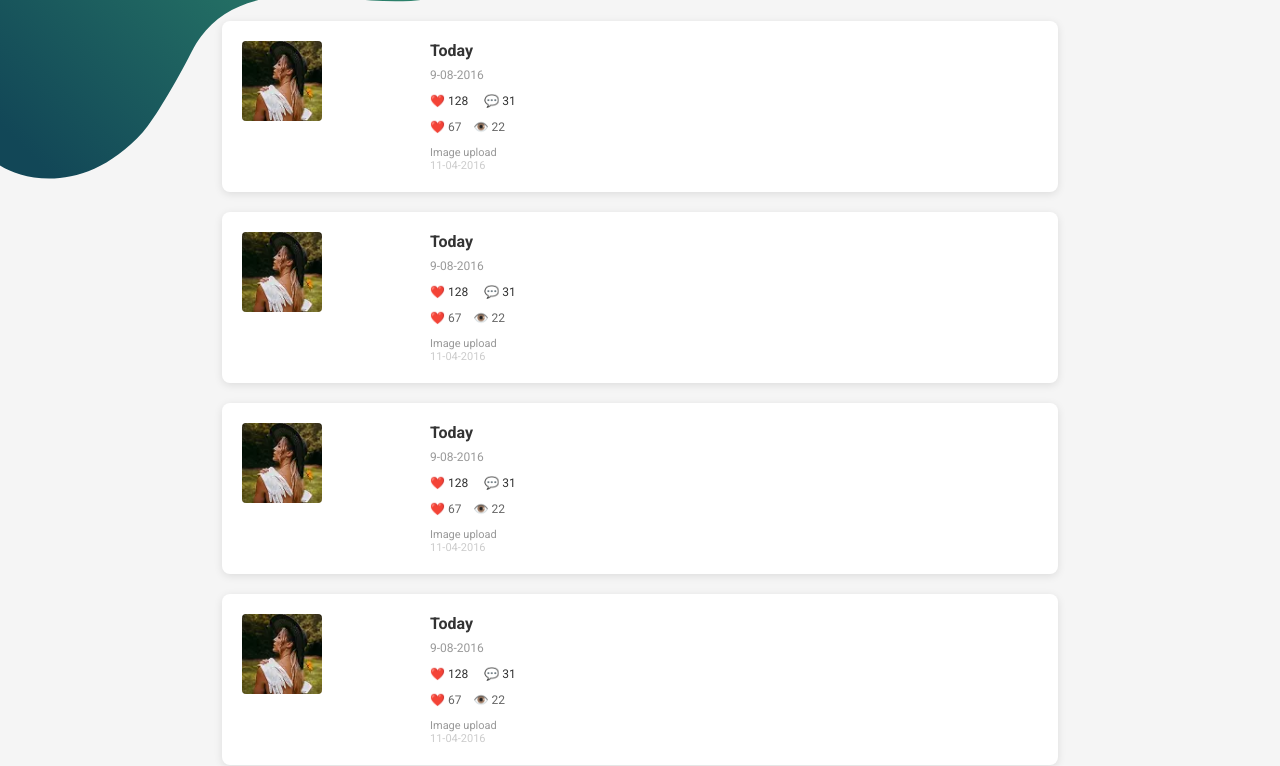
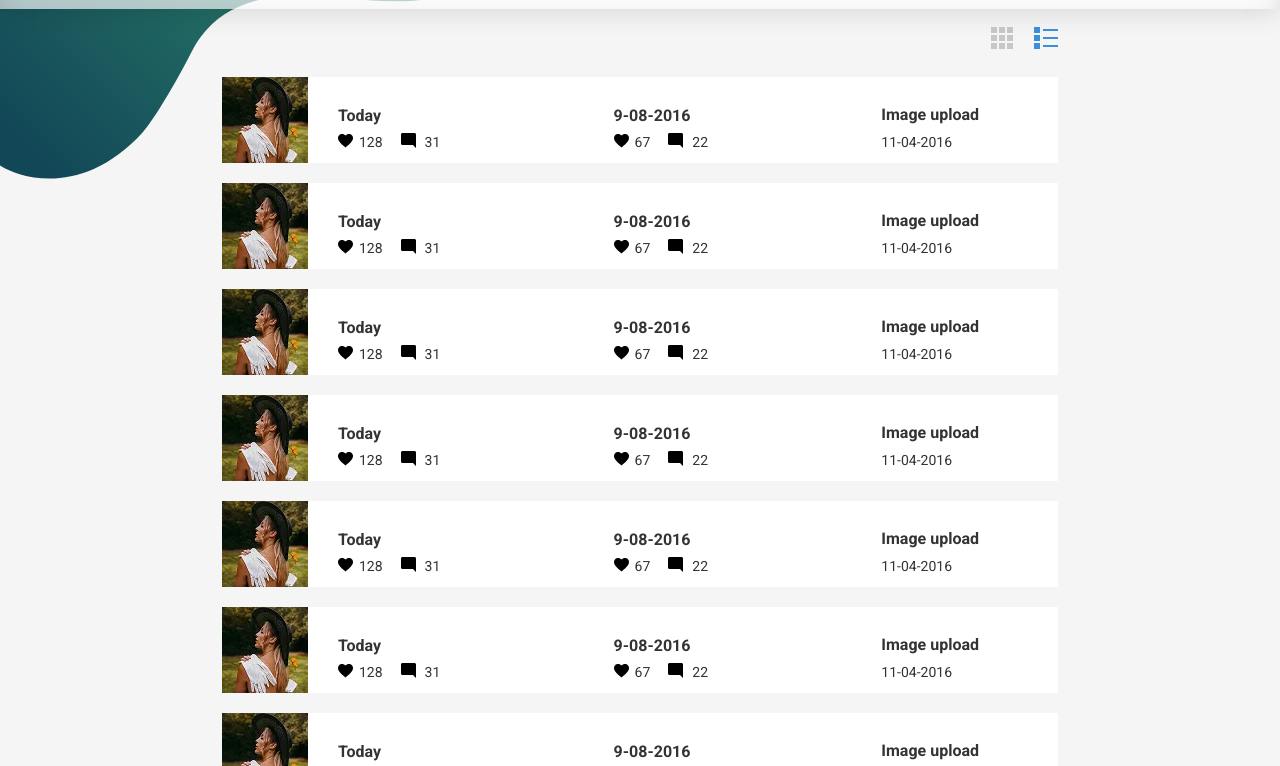
Before and after one commit to Tolkachev-A/Webspark, a website built with Vite: page index.html in a window 1280 px wide. Shown: the part 219-985 px from the top of the page. Built offline with nearby package versions, Linux system fonts and the light colour scheme.

Commit message:
feat: fix style

```diff
--- a/src/main.js
+++ b/src/main.js
@@ -94,18 +94,26 @@ function createPostElement(post) {
     </div>
 
     <div class="post__content">
-      <h2 class="post__title">${post.title}</h2>
-      <time class="post__date">${post.date}</time>
-      <div class="post__stats">
-        <span class="stat">❤️ ${post.likes}</span>
-        <span class="stat">💬 ${post.comments}</span>
+        <div>
+        <h2 class="post__title">${post.title}</h2>
+
+      <div class="post__meta">
+        <p class="post__like">${post.likes}</p>
+        <p class="post__messages">${post.comments}</p>
       </div>
+    </div>
+      <div>
+      <h2 class="post__title">${post.date}</h2>
       <div class="post__meta">
-        <span class="likes">❤️ ${post.shares}</span>
-        <span class="views">👁️ ${post.views}</span>
+        <span class="post__like">${post.shares}</span>
+        <span class="post__messages">${post.views}</span>
       </div>
-      <p class="post__upload">Image upload</p>
+</div>
+       <div>
+        <h2 class="post__title">Image upload</h2>
       <time class="post__upload-date">${post.uploadDate}</time>
+</div>
+
     </div>
   `
 
--- a/src/styles/index.scss
+++ b/src/styles/index.scss
@@ -79,7 +79,7 @@ body {
     line-height: 15px;
   }
 
-  &__stats {
+  &__meta {
     display: flex;
     gap: 28px;
     padding-left: 4px;
@@ -171,8 +171,7 @@ body {
 }
 
 .posts-grid {
-  display: grid;
-  grid-template-columns: repeat(auto-fill, minmax(320px, 1fr));
+
   gap: 20px;
   margin-bottom: 40px;
 }
@@ -182,41 +181,84 @@ body {
   flex-direction: column;
   gap: 20px;
   margin-bottom: 40px;
+
+  .post {
+    display: flex;
+    gap: 30px;
+    padding-right: 79px;
+    background: #fff;
+  }
+
+  .post__gallery {
+    gap: 8px;
+    width: auto;
+    flex-shrink: 0;
+  }
+
+  .post__content {
+    padding-top: 16px;
+    flex: 1;
+    gap: 8px;
+    display: flex;
+    align-items: center;
+    justify-content: space-between;
+  }
 }
 
 .post {
-  background: white;
-  border-radius: 8px;
-  overflow: hidden;
-  box-shadow: 0 2px 8px rgba(0, 0, 0, 0.1);
-  transition: transform 0.3s, box-shadow 0.3s;
+  &__stats,
+  &__meta{
+    display: flex;
+    gap: 18px;
+    font-size: 14px;
+    align-items: center;
+  }
 
-  &:hover {
-    transform: translateY(-4px);
-    box-shadow: 0 4px 16px rgba(0, 0, 0, 0.15);
+  &__like,
+  &__messages {
+    display: flex;
+    align-items: center;
   }
+
+  &__like:before,
+  &__messages:before {
+    background-repeat: no-repeat;
+    width: 15px;
+    display: inline-block;
+    height: 15px;
+    margin-right: 6px;
+  }
+
+  &__like:before {
+    content: '';
+    background-image: url("../assets/icons/like.svg");
+
+  }
+
+  &__messages:before {
+    content: '';
+    background-image: url("../assets/icons/messages.svg");
+    width: 18px;
+    height: 18px;
+  }
+
+ &__upload-date {
+   font-size: 14px;
+
+ }
 }
 
-.posts-list .post {
-  display: flex;
-  gap: 20px;
-  padding: 20px;
-}
+
+
+
 
 .post__gallery {
-  display: grid;
-  grid-template-columns: repeat(2, 1fr);
-  gap: 8px;
+
+   gap: 8px;
   width: 100%;
 }
 
-.posts-list .post__gallery {
-  display: grid;
-  grid-template-columns: repeat(2, 80px);
-  gap: 8px;
-  width: auto;
-  flex-shrink: 0;
-}
+
 
 .post__image {
   display: block;
@@ -224,8 +266,8 @@ body {
   padding-top: 100%;
   position: relative;
   overflow: hidden;
-  background: #f0f0f0;
-  border-radius: 4px;
+
+
 
   img {
     position: absolute;
@@ -238,67 +280,19 @@ body {
 }
 
 .posts-list .post__image {
-  width: 80px;
-  height: 80px;
+  width: 86px;
+  height: 86px;
   padding-top: 0;
 }
 
-.post__content {
-  padding: 16px;
-  flex: 1;
-}
 
-.posts-list .post__content {
-  padding: 0;
-  display: flex;
-  flex-direction: column;
-  justify-content: space-between;
-}
+
+
 
 .post__title {
   font-size: 16px;
-  font-weight: 600;
+  font-weight: 700;
   margin-bottom: 8px;
-}
-
-.post__date {
-  font-size: 12px;
-  color: #999;
-  display: block;
-  margin-bottom: 12px;
-}
-
-.post__stats {
-  display: flex;
-  gap: 16px;
-  margin-bottom: 12px;
-  font-size: 12px;
-
-  .stat {
-    display: flex;
-    align-items: center;
-    gap: 4px;
-  }
-}
-
-.post__meta {
-  display: flex;
-  gap: 12px;
-  font-size: 12px;
-  color: #666;
-  margin-bottom: 12px;
-}
-
-.post__upload {
-  font-size: 11px;
-  color: #999;
-  margin: 0;
-}
-
-.post__upload-date {
-  font-size: 11px;
-  color: #ccc;
-  display: block;
 }
 
 .load-more {
@@ -319,42 +313,3 @@ body {
     color: #667eea;
   }
 }
-
-@media (max-width: 768px) {
-  .header__top {
-    flex-direction: column;
-    gap: 20px;
-  }
-
-  .header__stats {
-    width: 100%;
-    justify-content: space-around;
-  }
-
-  .filters {
-    flex-direction: column;
-    align-items: stretch;
-  }
-
-  .date-inputs {
-    flex-wrap: wrap;
-  }
-
-  .posts-grid {
-    grid-template-columns: repeat(auto-fill, minmax(200px, 1fr));
-  }
-
-  .posts-list .post {
-    flex-direction: column;
-  }
-
-  .posts-list .post__gallery {
-    width: 100%;
-    grid-template-columns: repeat(4, 1fr);
-  }
-
-  .posts-list .post__image {
-    width: 100%;
-    height: auto;
-  }
-}
```
Also changed, not shown: src/assets/icons/like.svg (added), src/assets/icons/messages.svg (added).
